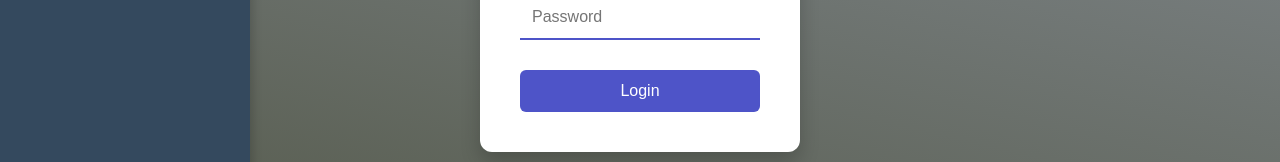
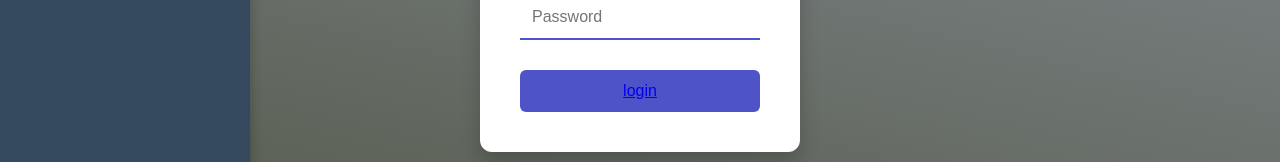
Before and after one commit to abhishekjadhav302/ERP-SYSTEM, a React (Vite) app: page /Login in a window 1280 px wide. Shown: the part 444-606 px from the top of the page. Built offline with nearby package versions, Linux system fonts and the light colour scheme.

Commit message:
update login page

```diff
--- a/src/components/Login.jsx
+++ b/src/components/Login.jsx
@@ -1,12 +1,12 @@
 import React, { useState } from "react";
-import { useNavigate } from "react-router-dom";
+// import { useNavigate } from "react-router-dom";
 import "./css/Login.css";
 
 const Login = () => {
   const [email, setEmail] = useState("");
   const [password, setPassword] = useState("");
   const [errorMessage, setErrorMessage] = useState("");
-  const navigate = useNavigate();
+  // const navigate = useNavigate();
 
   const handleLogin = () => {
     // Check if credentials match the allowed admin credentials
@@ -19,7 +19,7 @@ const Login = () => {
       alert("Login successful! Navigating to admin dashboard...");
       // Perform navigation if needed, e.g. navigate("/admin-dashboard");
       // navigate("/admin/product-list");
-      navigate("/admin/Navbar");
+      // navigate();
     } else {
       // Set an error message if credentials are incorrect
       setErrorMessage("Invalid email or password. Please try again.");
@@ -46,7 +46,7 @@ const Login = () => {
         required
       />
       <button className="login-button" onClick={handleLogin}>
-        Login
+        <a href="https://admin-erp-system.vercel.app/">login</a>
       </button>
       {errorMessage && <p className="error-message">{errorMessage}</p>}
     </div>
```
